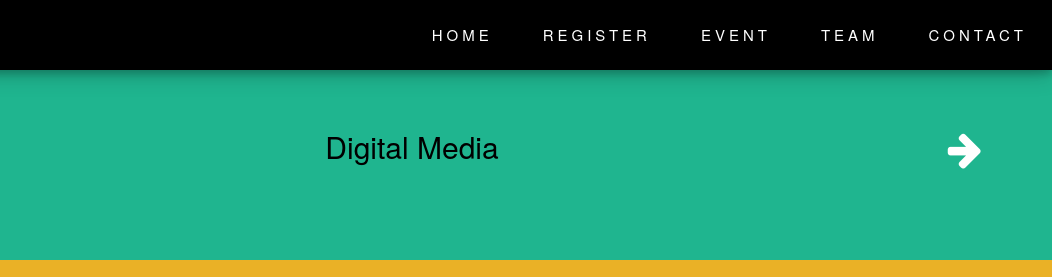
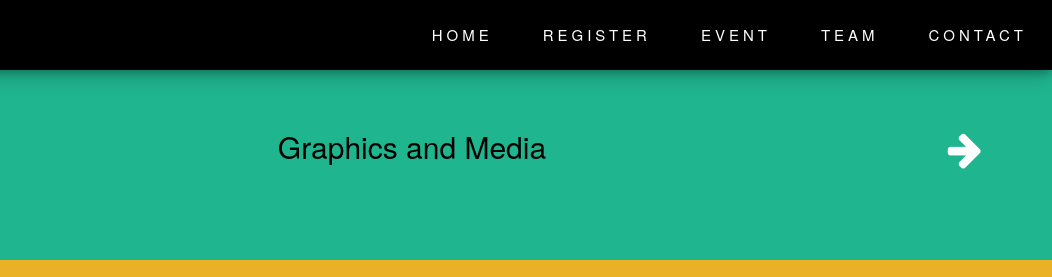
Before and after one commit to thinktankmanipal/thinktankmanipal.github.io, a plain HTML site: page recruitment.html in a window 1280 px wide. Shown: the top 277 px of the page, 228-1280 px from the left. Drawn offline with nearby package versions, Linux system fonts and the light colour scheme; a web font is replaced by a local one.

Commit message:
Change
...

```diff
--- a/recruitment.html
+++ b/recruitment.html
@@ -59,7 +59,7 @@
                         </div>
                             <div class="col-xs-6">
                             <div class="info-dep text-center">
-                                <h2 class="text-center"> Digital Media </h2>
+                                <h2 class="text-center"> Graphics and Media </h2>
                             </div>
                         </div>
                         <div class="arrowRight col-xs-3">
```
